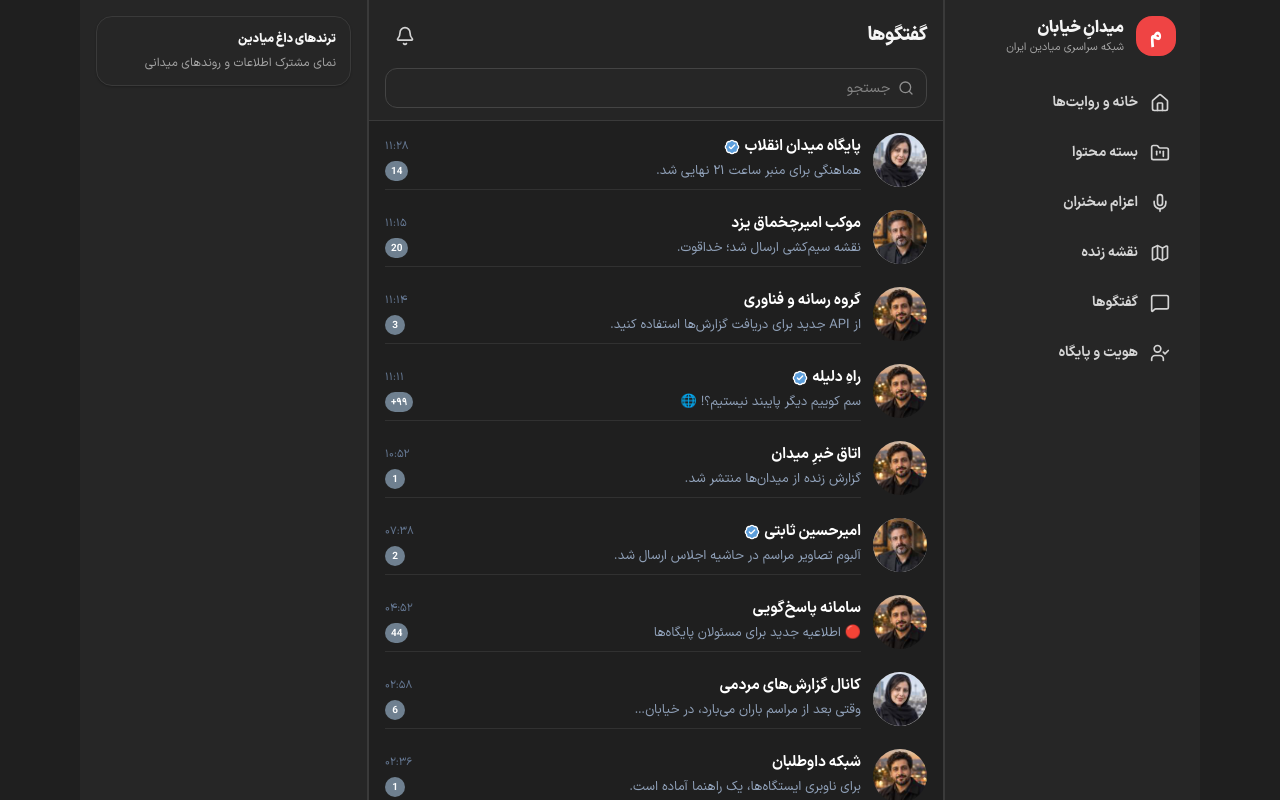
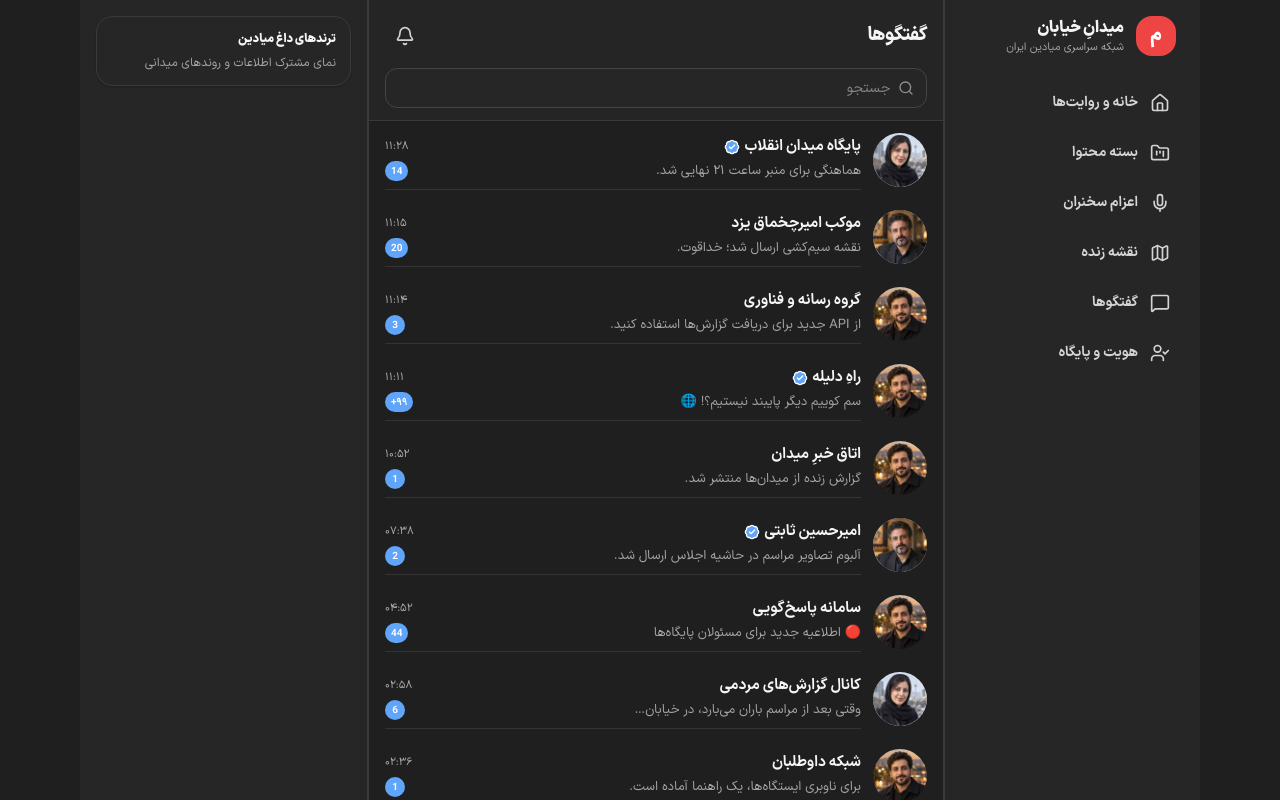
Before and after one commit to mohammad-mohammad-soltani/meydan, a Next.js app: page /chat in a window 1280 px wide. Built offline with nearby package versions, Linux system fonts and the light colour scheme.

Commit message:
refactor: migrate conversation items to semantic tokens

```diff
--- a/features/chat/components/ConversationItem.tsx
+++ b/features/chat/components/ConversationItem.tsx
@@ -9,36 +9,35 @@ import type { Route } from "next";
 import { BadgeCheck, CheckCheck } from "lucide-react";
 import type { Conversation } from "../types";
 
-type ConversationItemProps = {
-  conversation: Conversation;
-};
+type ConversationItemProps = { conversation: Conversation };
 
 export function ConversationItem({ conversation }: ConversationItemProps) {
   const { participant } = conversation;
   const router = useRouter();
   const [isOpening, setIsOpening] = useState(false);
   const href = ("/chat/" + conversation.id) as Route;
-  const tones = { red: "from-rose-500 to-orange-400", amber: "from-amber-400 to-orange-500", blue: "from-sky-400 to-blue-600", emerald: "from-emerald-400 to-teal-600", violet: "from-violet-400 to-indigo-600", slate: "from-slate-500 to-slate-800" };
+
   const openConversation = (event: React.MouseEvent<HTMLAnchorElement>) => {
     if (event.metaKey || event.ctrlKey || event.shiftKey || event.altKey || isOpening) return;
     event.preventDefault();
     setIsOpening(true);
     window.setTimeout(() => router.push(href), 180);
   };
+
   return (
-    <Link href={href} onClick={openConversation} aria-busy={isOpening} className={"group flex min-h-[72px] items-center gap-3 px-4 py-2 transition hover:bg-slate-50 focus-visible:outline-none focus-visible:ring-2 focus-visible:ring-inset focus-visible:ring-[#5c9edb] dark:hover:bg-white/[.035] " + (isOpening ? "conversation-item-opening" : "")}>
-      <Image src={chatAvatar(participant.avatarTone)} alt="" width={54} height={54} className={`h-[54px] w-[54px] shrink-0 rounded-full object-cover shadow-inner ${tones[participant.avatarTone]}`} />
-      <div className="min-w-0 flex-1 self-stretch border-b border-slate-100 py-2 dark:border-white/[.08]">
+    <Link href={href} onClick={openConversation} aria-busy={isOpening} className={`group flex min-h-[72px] items-center gap-3 px-4 py-2 transition hover:bg-hover focus-visible:outline-none focus-visible:ring-2 focus-visible:ring-inset focus-visible:ring-ring ${isOpening ? "ui-opening" : ""}`}>
+      <Image src={chatAvatar(participant.avatarTone)} alt="" width={54} height={54} className="h-[54px] w-[54px] shrink-0 rounded-full object-cover shadow-inset" />
+      <div className="min-w-0 flex-1 self-stretch border-b border-divider py-2">
         <div className="flex min-w-0 items-center justify-between gap-3">
           <div className="flex min-w-0 items-center gap-1">
-            <span className="truncate text-[15px] font-bold leading-5 text-slate-900 dark:text-white">{participant.name}</span>
-            {participant.isVerified ? <BadgeCheck className="h-4 w-4 shrink-0 fill-[#5c9edb] text-white" aria-label="تأییدشده" /> : null}
+            <span className="truncate text-[15px] font-bold leading-5 text-foreground">{participant.name}</span>
+            {participant.isVerified ? <BadgeCheck className="h-4 w-4 shrink-0 fill-verified text-on-solid" aria-label="تأییدشده" /> : null}
           </div>
-          <span className="shrink-0 text-[11px] leading-5 text-slate-400 dark:text-slate-500">{conversation.updatedAt}</span>
+          <span className="shrink-0 text-[11px] leading-5 text-foreground-subtle">{conversation.updatedAt}</span>
         </div>
         <div className="mt-1 flex items-center justify-between gap-3">
-          <p className="min-w-0 truncate text-[13px] leading-5 text-slate-500 dark:text-slate-400">{conversation.unreadCount === 0 ? <CheckCheck className="ml-1 inline h-3.5 w-3.5 text-[#5c9edb]" /> : null}{conversation.preview}</p>
-          {conversation.unreadCount > 0 ? <span className="flex h-5 min-w-5 shrink-0 items-center justify-center rounded-full bg-[#6f8090] px-1.5 text-[10px] font-bold text-white">{conversation.unreadCount > 99 ? "۹۹+" : conversation.unreadCount}</span> : null}
+          <p className="min-w-0 truncate text-[13px] leading-5 text-muted-foreground">{conversation.unreadCount === 0 ? <CheckCheck className="ml-1 inline h-3.5 w-3.5 text-verified" /> : null}{conversation.preview}</p>
+          {conversation.unreadCount > 0 ? <span className="flex h-5 min-w-5 shrink-0 items-center justify-center rounded-full bg-info px-1.5 text-[10px] font-bold text-on-solid">{conversation.unreadCount > 99 ? "۹۹+" : conversation.unreadCount}</span> : null}
         </div>
       </div>
     </Link>
```
